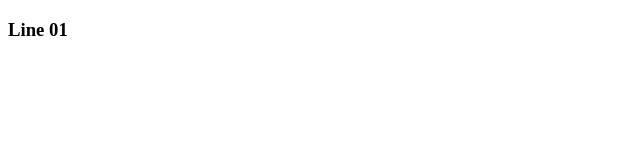
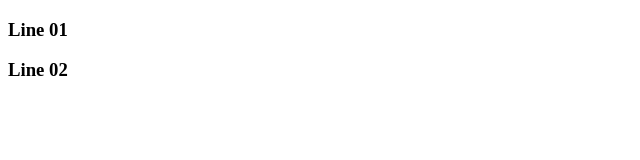
Before and after one commit to Ayatullah284/Demo, a plain HTML site: page index.html in a window 1280 px wide. Shown: the full height of the page, 0-640 px from the left. Drawn offline with Linux system fonts and the light colour scheme.

Commit message:
version 1.0.2 by Ayatullah

```diff
--- a/index.html
+++ b/index.html
@@ -7,5 +7,6 @@
 </head>
 <body>
     <h3>Line 01</h3>
+    <h3>Line 02</h3>
 </body>
 </html>
```
